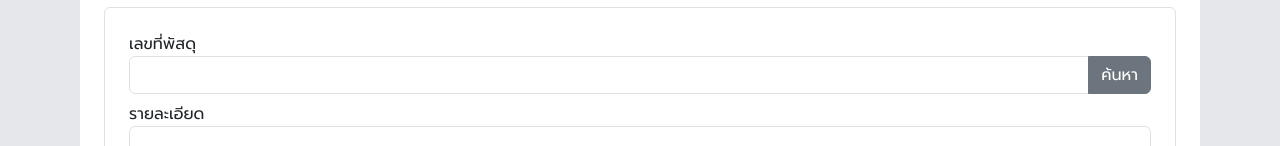
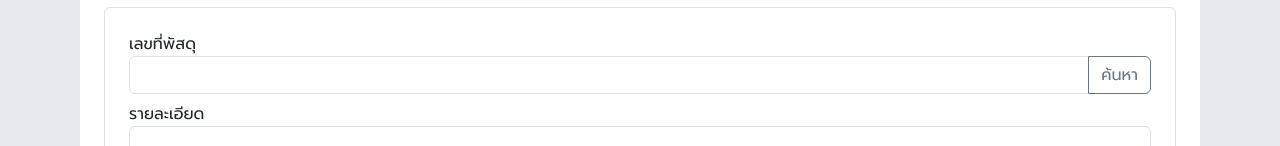
Before and after one commit to mhc9/react-mhc9-erp, a React (Create React App) app: page /equipment/add in a window 1280 px wide. Shown: the part 153-299 px from the top of the page. Built offline with nearby package versions, Linux system fonts and the light colour scheme; no server answers; sample sign-in values are in the browser's storage.

Commit message:
Render Loading component if loading state of store is ture in EquipmentForm

```diff
--- a/src/views/Equipment/Form.js
+++ b/src/views/Equipment/Form.js
@@ -6,6 +6,7 @@ import { useDispatch, useSelector } from 'react-redux'
 import ModalAssetList from '../../components/Modals/AssetList';
 import api from '../../api';
 import { store } from '../../features/equipment/equipmentSlice';
+import Loading from '../../components/Loading'
 
 const equipmentSchema = Yup.object().shape({
     asset_id: Yup.string().required(),
@@ -93,7 +94,7 @@ const EquipmentForm = () => {
                                             onChange={formik.handleChange}
                                             className="form-control"
                                         />
-                                        <button className="btn btn-secondary" onClick={() => setShowAssetList(true)}>ค้นหา</button>
+                                        <button type="button" className="btn btn-outline-secondary" onClick={() => setShowAssetList(true)}>ค้นหา</button>
                                     </div>
                                     {(formik.errors.asset_id && formik.touched.asset_id) && (
                                         <span className="text-red-500 text-sm">{formik.errors.asset_id}</span>
@@ -177,7 +178,12 @@ const EquipmentForm = () => {
                         </Row>
                         <Row>
                             <Col>
-                                <button type="submit" className="btn btn-outline-primary mt-2 float-right">
+                                <button
+                                    type="submit"
+                                    className="btn btn-outline-primary mt-2 float-right"
+                                    disabled={formik.isSubmitting}
+                                >
+                                    {loading && <Loading />}
                                     บันทึก
                                 </button>
                             </Col>
```
